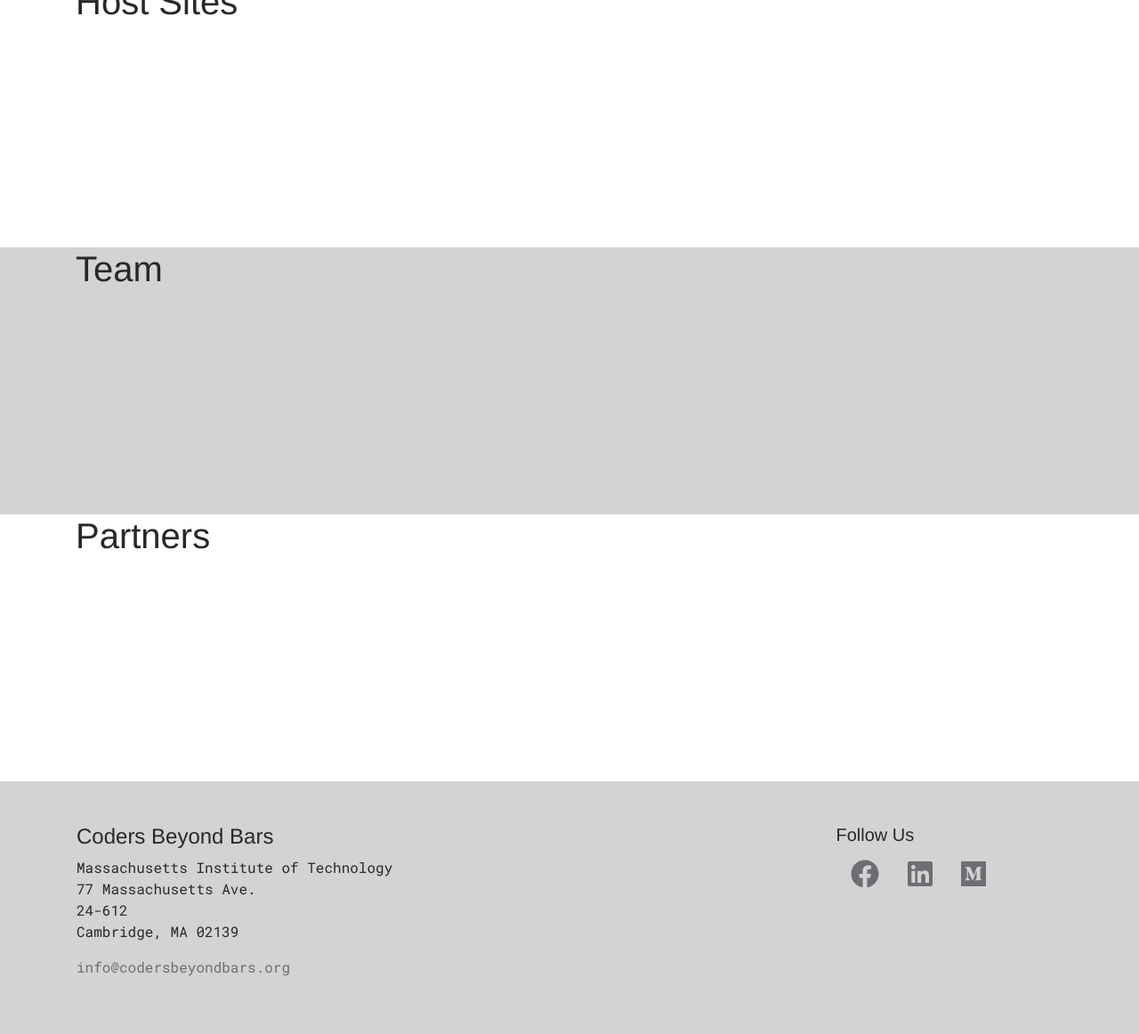
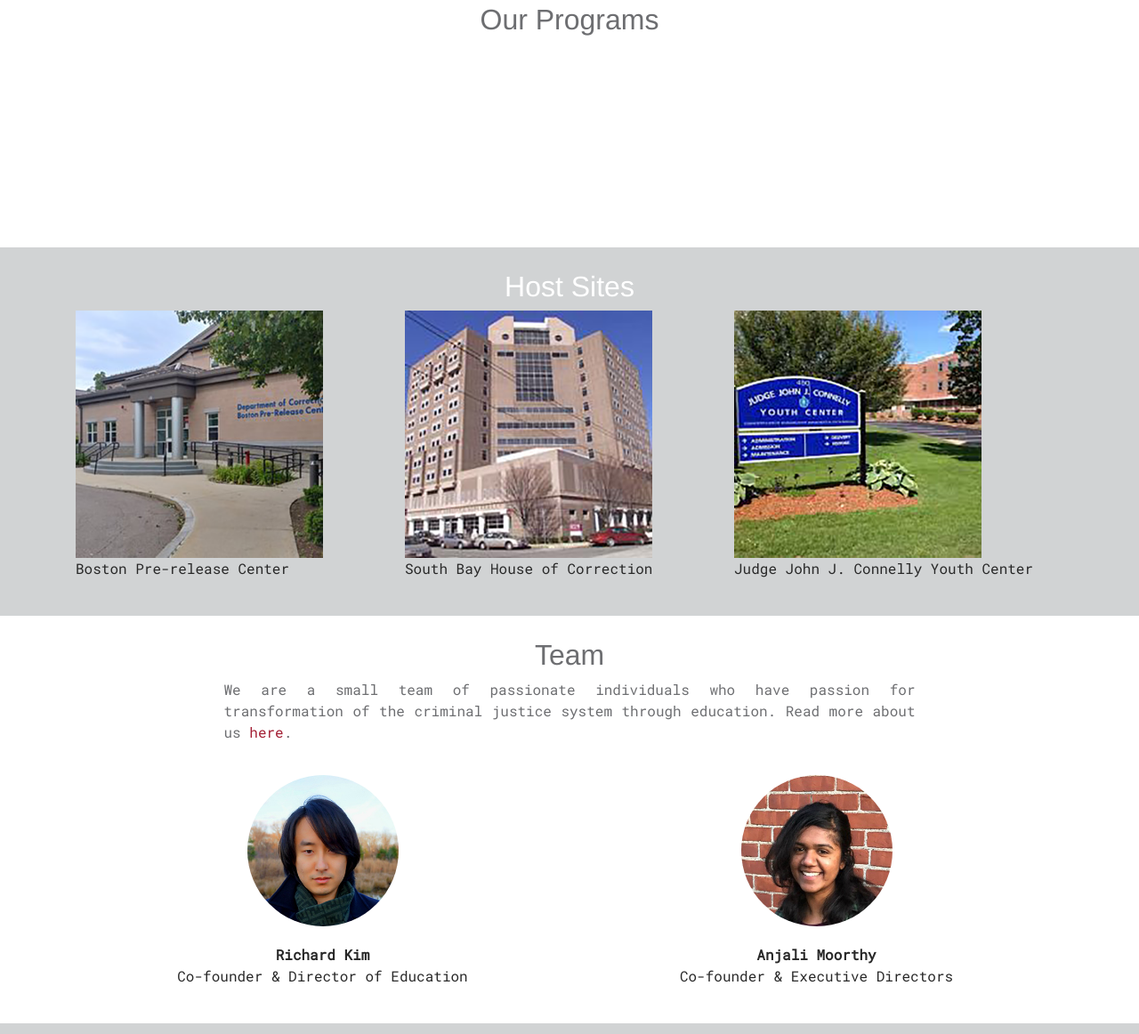
Before and after one commit to Coders-Beyond-Bars/website_gatsby, a Gatsby site: page / in a window 1280 px wide. Shown: the part 1450-2612 px from the top of the page at 89% size. Built offline with nearby package versions, Linux system fonts and the light colour scheme; Gatsby itself is replaced by a stand-in of ours.

Commit message:
change home page

```diff
--- a/src/pages/contact/index.js
+++ b/src/pages/contact/index.js
@@ -19,6 +19,10 @@
           <Row>
             <Col lg={{size: 8, offset: 2}}>
               <h2 className="page-title">Contact Us</h2>
+              <p>
+                Whether you are looking to volunteer with us as a mentor, to
+                learn more about our organization, or to just share us your
+                thoughts, we want to hear from you!</p>
               <Row>
                 <Col lg={{size: 8, offset: 2}} >
                   <Form>
--- a/src/pages/index.js
+++ b/src/pages/index.js
@@ -1,9 +1,15 @@
 import React from 'react';
-// import { Link } from 'gatsby';
+import { Link } from 'gatsby';
 import { Container } from 'reactstrap';
 import Layout from '../components/Layout';
 import Header from '../components/Header';
 
+import BPRC from '../img/facilities/bprc.png';
+import SouthBay from '../img/facilities/southbay_house.png';
+import YouthCenter from '../img/facilities/youth_center.png';
+
+import Richard from '../img/team/richard.jpg';
+import Anjali from '../img/team/anjali.jpg';
 
 export default class IndexPage extends React.Component {
 
@@ -13,27 +19,68 @@
         <Header />
         <section id="home-about-us" className="home-section">
           <Container>
-            <h1>About Us</h1>
+            <h2 className="section-title text-center">The Challenges</h2>
           </Container>
         </section>
         <section id="home-about-us" className="home-section section-dark">
           <Container>
-            <h1>Our Programs</h1>
+            <h2 className="section-title text-center">Our Mission</h2>
+          </Container>
+        </section>
+        <section id="home-about-us" className="home-section">
+          <Container>
+            <h2 className="section-title text-center">Our Programs</h2>
+          </Container>
+        </section>
+        <section id="home-host" className="home-section section-dark">
+          <Container className="section">
+            <div className="section-header mx-auto">
+              <h2 className="section-title text-center">Host Sites</h2>
+            </div>
+            <div className="section-body">
+              <div className="host-site">
+                <img src={BPRC} alt="Boston Pre-release Center" />
+                <p>Boston Pre-release Center</p>
+              </div>
+              <div className="host-site">
+                <img src={SouthBay} alt="South Bay House of Correction" />
+                <p>South Bay House of Correction</p>
+              </div>
+              <div className="host-site">
+                <img src={YouthCenter} alt="Judge John J. Connelly Youth Center" />
+                <p>Judge John J. Connelly Youth Center</p>
+              </div>
+            </div>
           </Container>
         </section>
         <section id="home-team" className="home-section">
-          <Container>
-            <h1>Host Sites</h1>
-          </Container>
-        </section>
-        <section id="home-partners" className="home-section section-dark">
-          <Container>
-            <h1>Team</h1>
-          </Container>
-        </section>
-        <section id="home-partners" className="home-section">
-          <Container>
-            <h1>Partners</h1>
+          <Container className="section">
+            <div className="section-header mx-auto">
+              <h2 className="section-title text-center">Team</h2>
+              <p className="section-subtitle text-justify">
+                We are a small team of passionate individuals who have passion
+                for transformation of the criminal justice system through
+                education. Read more about us <Link to="/about/team/" className="text-red">here</Link>.</p>
+            </div>
+            <div className="section-body">
+              <div className="profile">
+                <img src={Richard} alt="Richard Kim" className="profile-photo"/>
+                <p className="profile-name">Richard Kim</p>
+                <p>Co-founder &amp; Director of Education</p>
+              </div>
+              <div className="profile">
+                <img src={Anjali} alt="Anjali Moorthy" className="profile-photo"/>
+                <p className="profile-name">Anjali Moorthy</p>
+                <p>Co-founder &amp; Executive Directors</p>
+              </div>
+            </div>
+            {/* <div className="section-header mx-auto">
+              <p className="text-justify">
+                We are looking for new team members! If you share our passion
+                for prison education, social justice, and education in
+                technology, <Link to="/contact/" className="text-red">contact us.</Link>
+              </p>
+            </div> */}
           </Container>
         </section>
       </Layout>
--- /dev/null
+++ b/src/styles/components/_home.sass
@@ -0,0 +1,41 @@
+.home-section
+  padding: 25px 0
+  min-height: 300px
+  display: flex
+
+.section-dark
+  background-color: $primary-light-gray
+  .section-title
+    color: $white
+
+.section
+  &-header
+    width: 70%
+  &-body
+    display: flex
+  &-title
+    color: $primary-dark-gray
+  &-subtitle
+    color: $primary-dark-gray
+
+#home-team
+  .section-body
+    justify-content: space-around
+
+  .profile
+    display: flex
+    flex-direction: column
+    align-items: center
+    &-photo
+      border-radius: 50%
+      width: 50%
+      margin: 20px
+
+    &-name
+      font-weight: bold
+      margin-bottom: 0
+
+#home-host
+  .host-site
+    img
+      width: 75%
--- a/src/styles/components/_markdown.sass
+++ b/src/styles/components/_markdown.sass
@@ -12,7 +12,7 @@
     width: 100%
     @media (min-width: $desktop)
       align-self: center
-      width: 75%
+      width: 90%
 
 .content
   margin-bottom: 10vh
--- a/src/styles/components/_variables.sass
+++ b/src/styles/components/_variables.sass
@@ -3,6 +3,7 @@
 $primary-yellow: #FDD146
 $primary-dark-gray: #6D6E71
 $primary-light-gray: #D1D3D4
+$primary-red: rgb(163, 31, 52)
 $white: #ffffff
 $black: #000000
 
--- a/src/styles/index.sass
+++ b/src/styles/index.sass
@@ -19,6 +19,15 @@
   &:hover
     color: $primary-yellow
 
+.text-yellow
+  color: $primary-yellow
+
+.text-red
+  color: $primary-red
+
+.text-gray
+  color: $primary-dark-gray
+
 #main
   min-height: 80vh
   & > .container
@@ -28,15 +37,10 @@
 @import "components/footer"
 @import "components/header"
 @import "components/markdown"
+@import "components/home"
 
 .page-title
   margin-bottom: 25px
-
-.home-section
-  min-height: 300px
-
-.section-dark
-  background-color: $primary-light-gray
 
 .left-menu
   display: none
```
Also changed, not shown: src/pages/about/team.md (+12 -0 lines), static/img/carole.jpg (added), static/img/lee.jpg (added).
